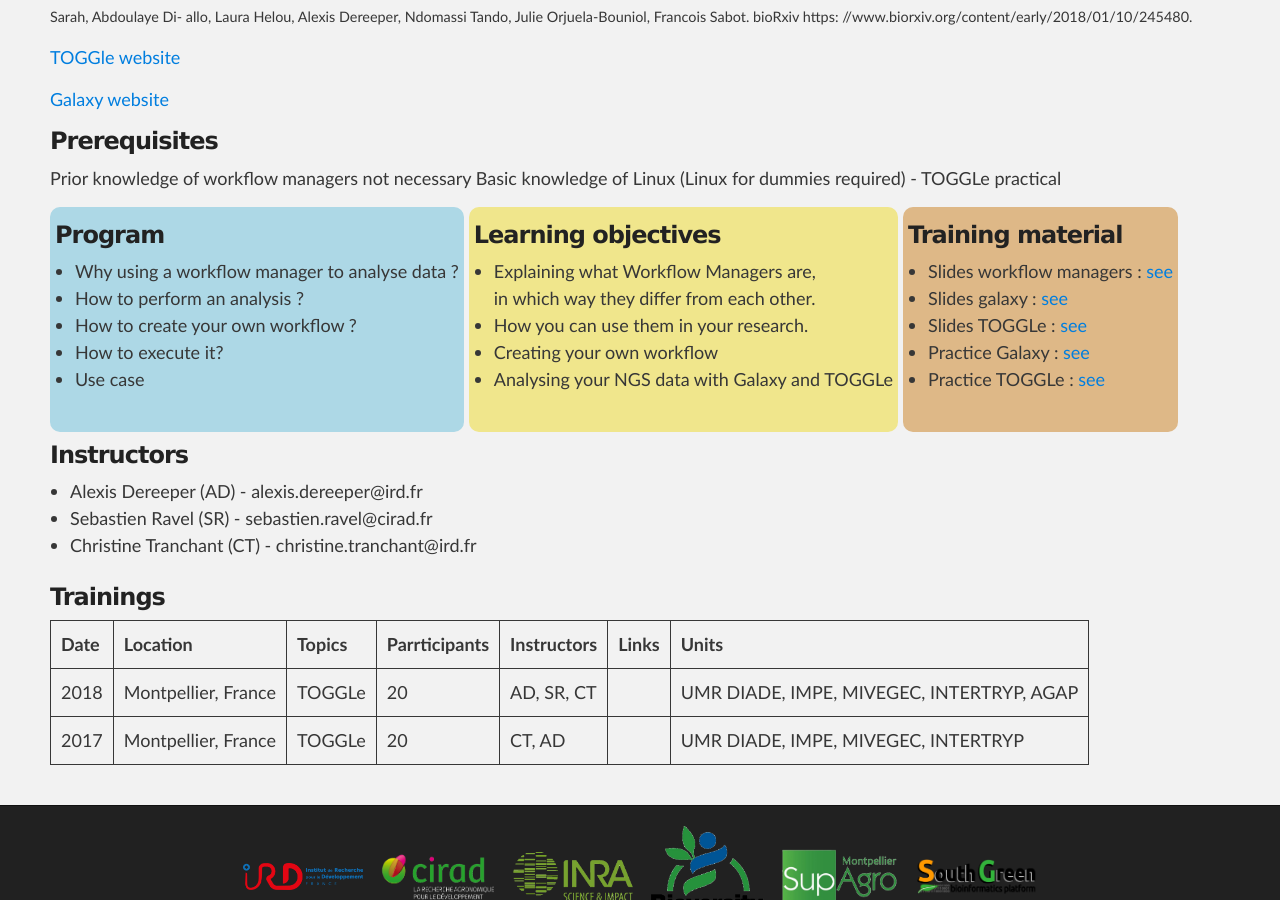
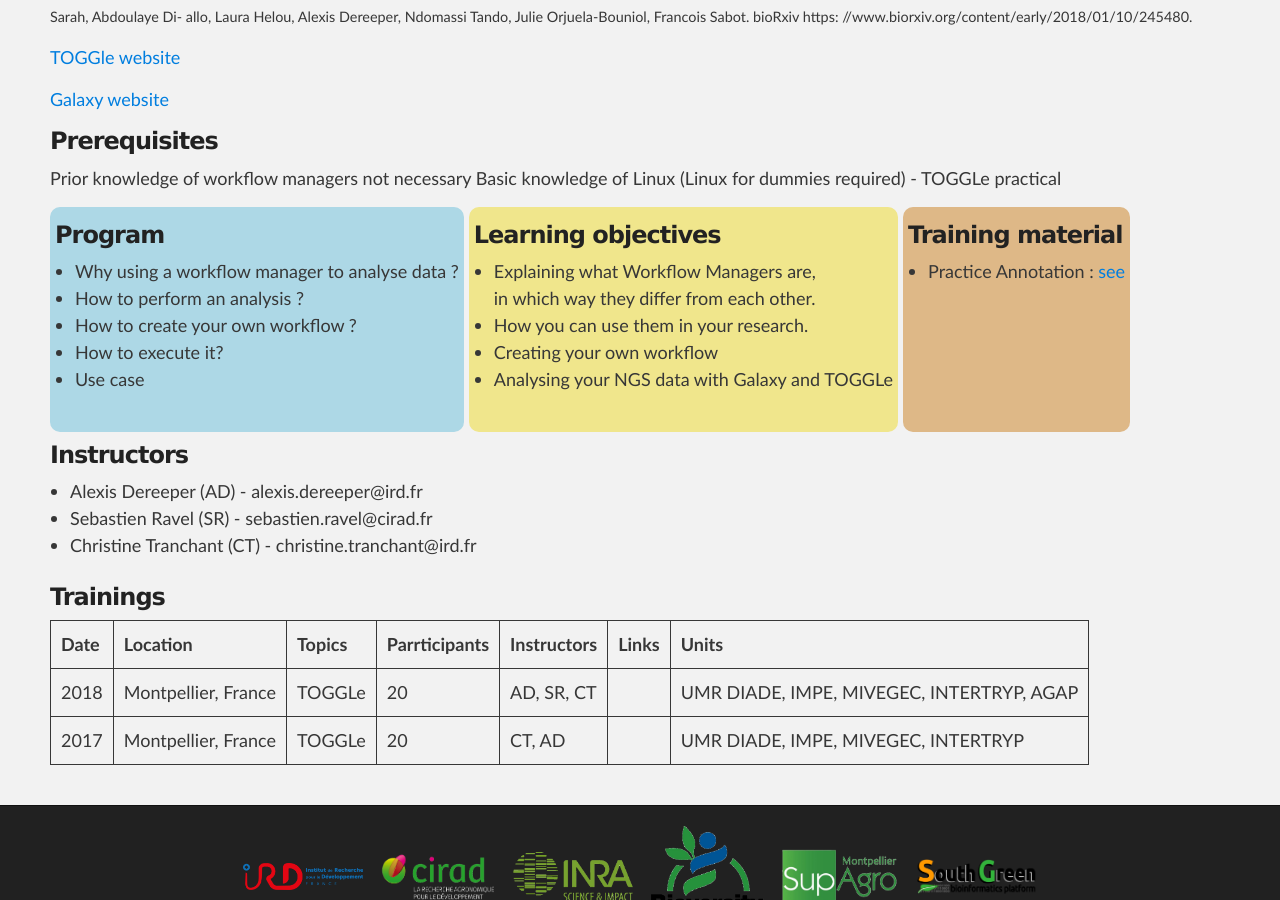
Before and after one commit to SouthGreenPlatform/trainings, a Jekyll site: the page built from _pages/trainer.md, in a window 1280 px wide and 900 px high, scrolled down 491 px. Built offline with Jekyll 4.4.1, drawn with Linux system fonts in a browser that asks for light colours; nearby versions of some CDN libraries.

Commit message:
Update trainer.md

```diff
--- a/_pages/trainer.md
+++ b/_pages/trainer.md
@@ -51,11 +51,7 @@
 <div id="colonne3">
 <h3>Training material</h3>
 <ul>
-<li>Slides workflow managers : <a target="_blank" href="{{ site.url }}/files/workflowManager-french.pdf">see</a></li>
-<li>Slides galaxy : <a target="_blank" href="http://galaxyproject.github.io/training-material/topics/introduction/slides/introduction.html">see</a></li>
-<li>Slides TOGGLe : <a target="_blank" href="{{ site.url }}/files//toggle.pdf">see</a></li>
-<li>Practice Galaxy : <a target="_blank" href="{{ site.url }}/linux/galaxyPractice/">see</a></li>
-<li>Practice TOGGLe : <a target="_blank" href="{{ site.url }}/linux/togglePractice">see</a></li>
+<li>Practice Annotation : <a target="_blank" href="{{ site.url }}/annotation/IFB-EGNEPpractice">see</a></li>
 
 </ul>
 </div>
```
